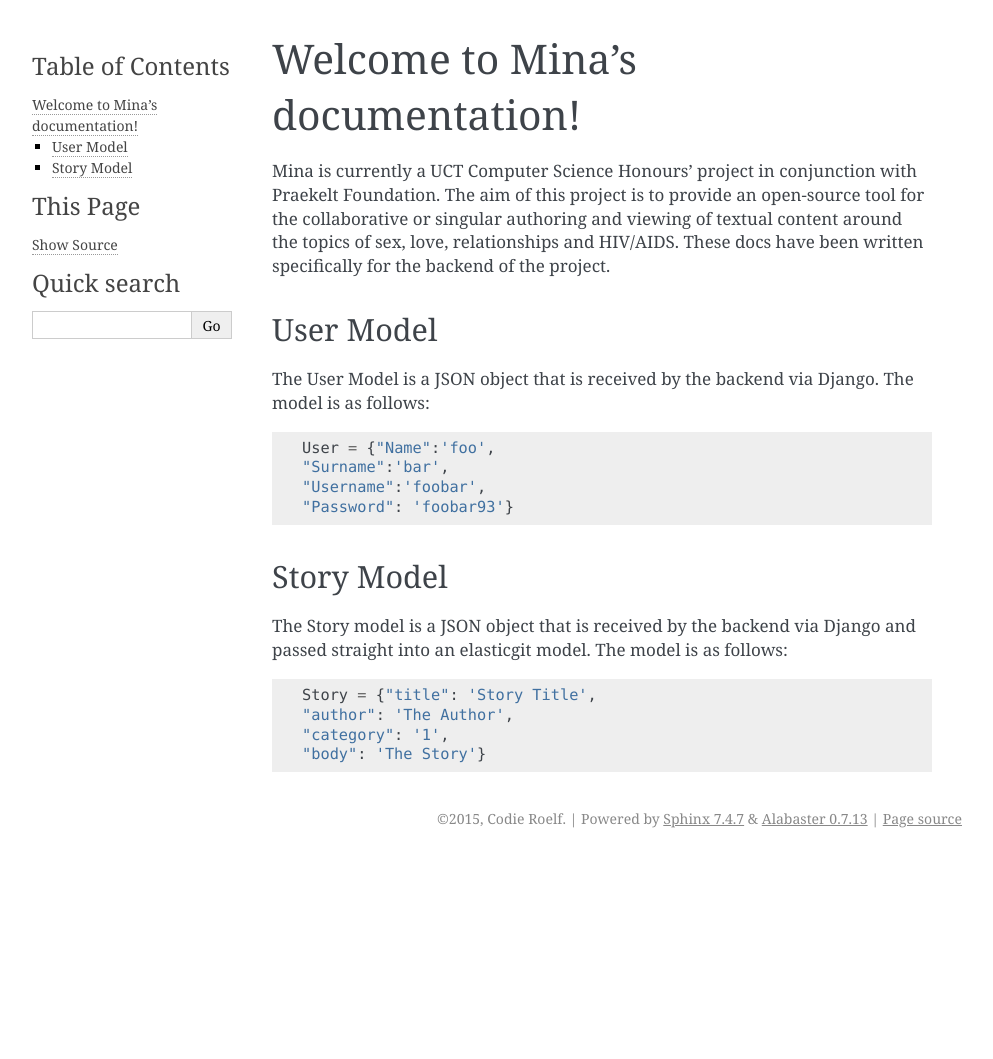
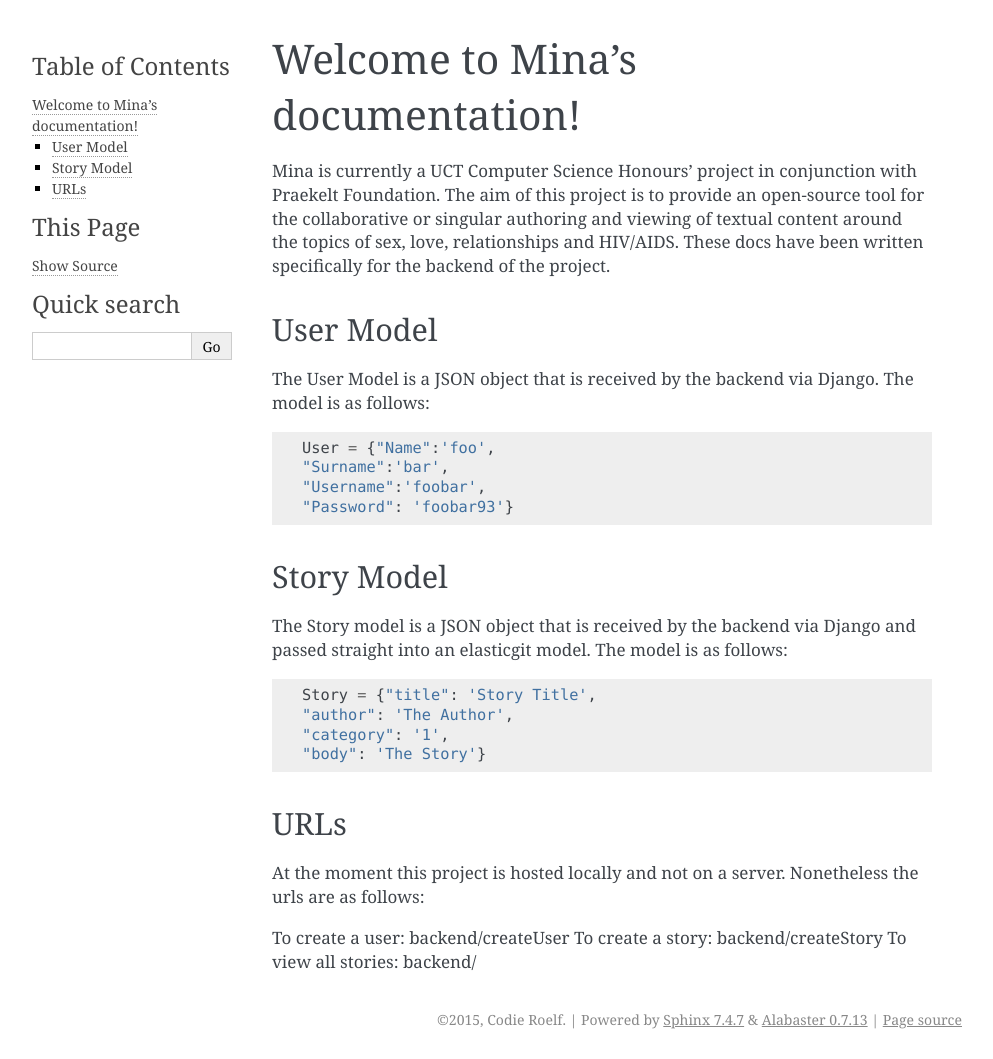
Before and after one commit to MinaProject/backend, a Sphinx documentation site: the page built from docs/index.rst, in a window 1280 px wide. Shown: the whole page, without its empty margins (148-1141 px from the left). Built offline with Sphinx 7.4.7, drawn with Linux system fonts in a browser that asks for light colours; before the commit the page ends 900 px from its top, so only the background shows below that.

Commit message:
changed docs

```diff
--- a/docs/index.rst
+++ b/docs/index.rst
@@ -34,5 +34,14 @@ The Story model is a JSON object that is received by the backend via Django and
         "body": 'The Story'}
 
 
+URLs
+----
+
+At the moment this project is hosted locally and not on a server. Nonetheless the urls are as follows:
+
+To create a user: backend/createUser
+To create a story: backend/createStory
+To view all stories: backend/
+
 .. toctree::
    :maxdepth: 2
```
